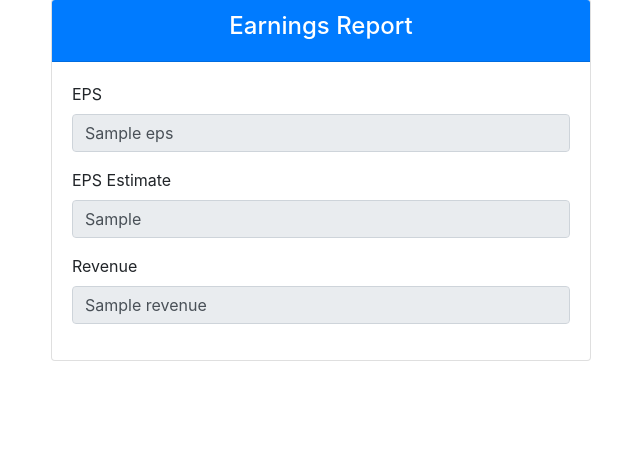
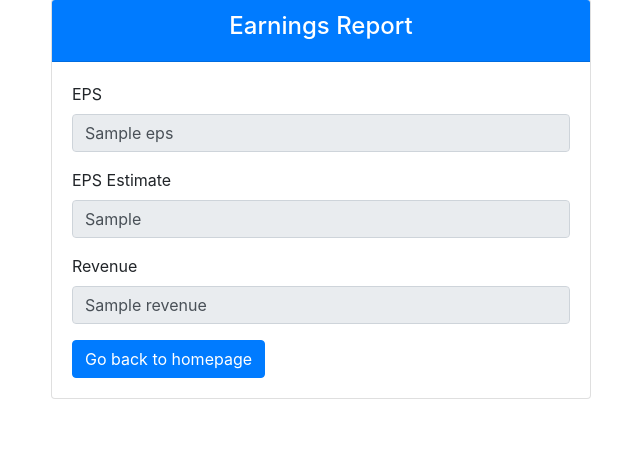
Before and after one commit to tedioregit/earnings, a Django app: template earnings/templates/earningsoutput.html in a window 1280 px wide. Shown: the part 49-505 px from the top of the page, without its empty margins (319-959 px from the left). Run offline with Django 4.2, Linux system fonts and the light colour scheme; the template is opened without the code that fills it: most values are stand-ins (such as "Sample title", 1, 10 or a date in 2020); some libraries are stand-ins or nearby versions.

Commit message:
added homepage button after receiving earnings

```diff
--- a/earnings/templates/earningsoutput.html
+++ b/earnings/templates/earningsoutput.html
@@ -27,6 +27,7 @@
                             <label for="revenue">Revenue</label>
                             <input type="text" class="form-control" id="revenue" name="revenue" value="{{ revenue }}" readonly>
                         </div>
+                        <a href="/" class="btn btn-primary">Go back to homepage</a>
                     </div>
                 </div>
             </div>
```
